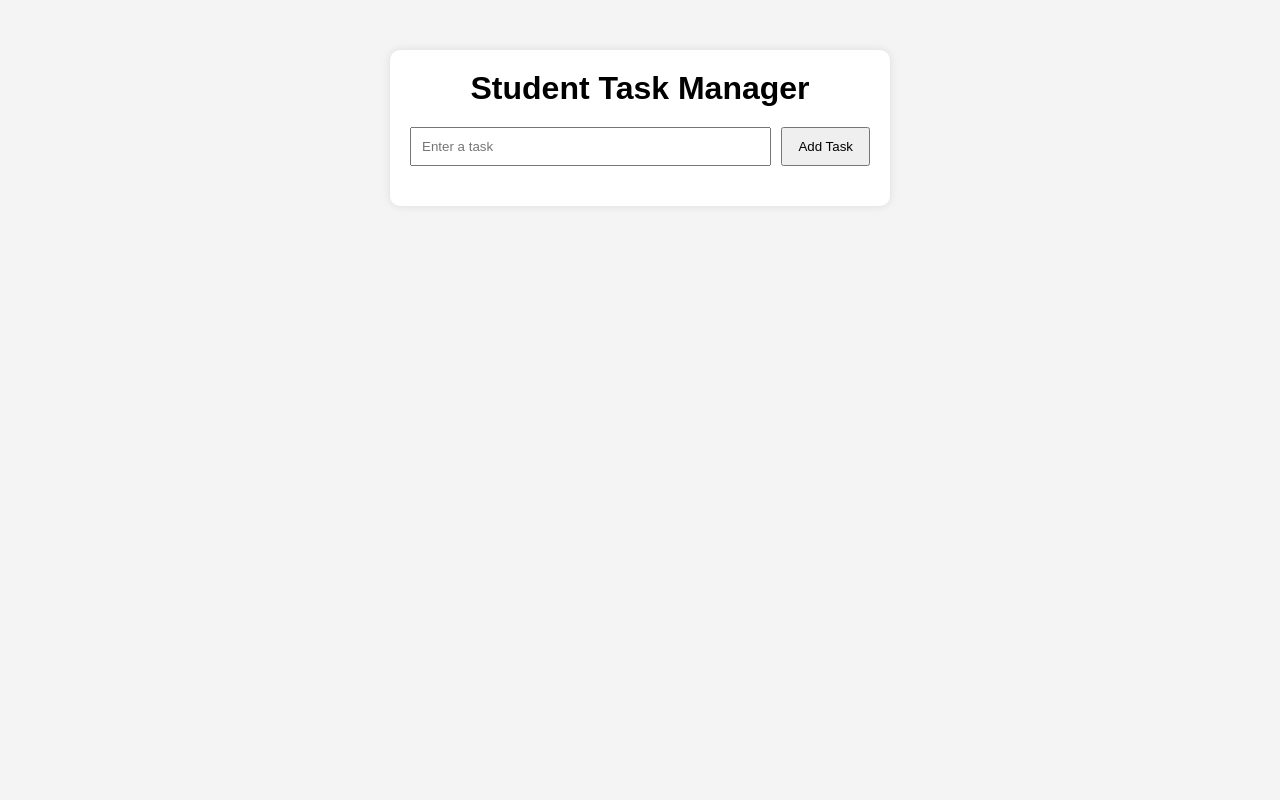
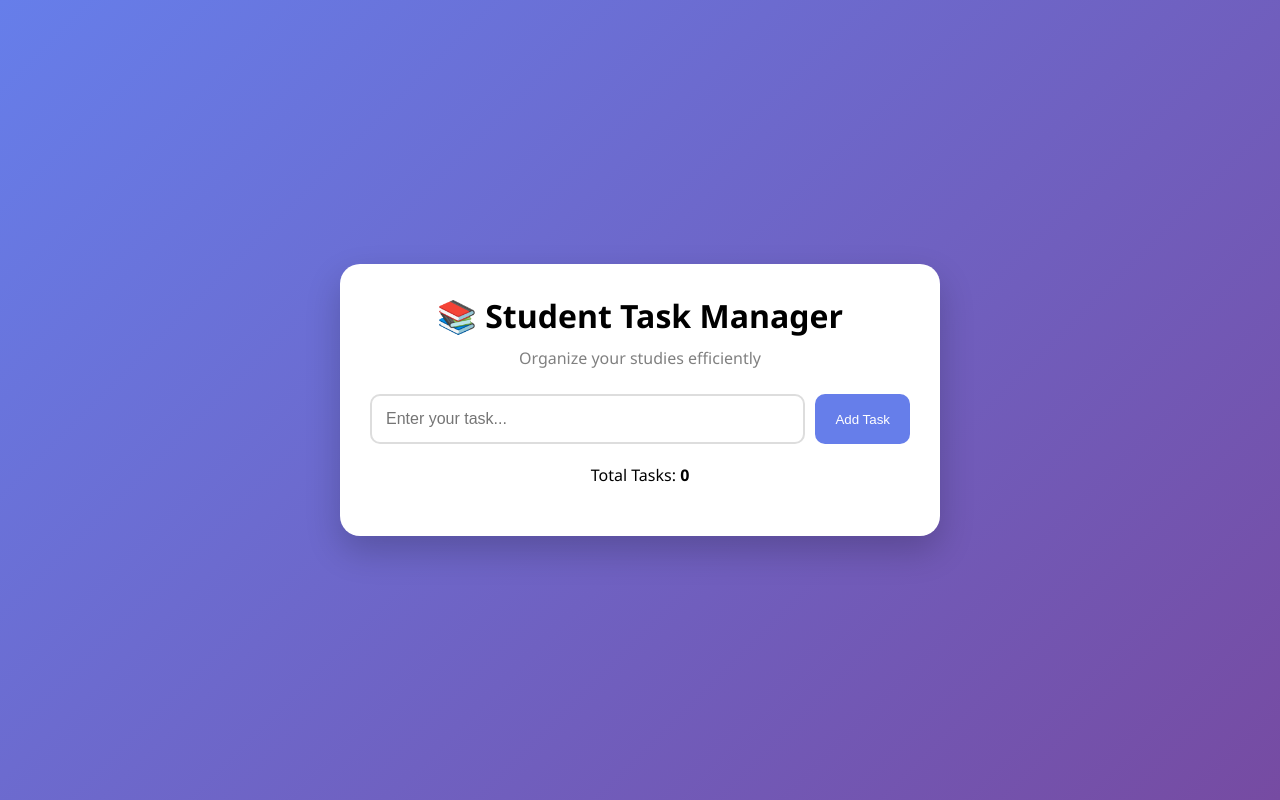
Before and after one commit to bobbybisht27/student-task-manager, a plain HTML site: page index.html in a window 1280 px wide. Drawn offline with Linux system fonts and the light colour scheme.

Commit message:
Improved UI design

```diff
--- a/index.html
+++ b/index.html
@@ -9,17 +9,28 @@
 <body>
 
     <div class="container">
-        <h1>Student Task Manager</h1>
+
+        <h1>📚 Student Task Manager</h1>
+        <p class="subtitle">Organize your studies efficiently</p>
 
         <div class="task-input">
-            <input type="text" id="taskInput" placeholder="Enter a task">
-            <button>Add Task</button>
+            <input
+                type="text"
+                id="taskInput"
+                placeholder="Enter your task..."
+            >
+            <button id="addBtn">Add Task</button>
         </div>
 
-        <ul id="taskList">
-        </ul>
+        <div class="task-stats">
+            <span>Total Tasks: <strong id="taskCount">0</strong></span>
+        </div>
+
+        <ul id="taskList"></ul>
+
     </div>
 
     <script src="script.js"></script>
+
 </body>
 </html>
--- a/style.css
+++ b/style.css
@@ -1,53 +1,85 @@
-* {
-    margin: 0;
-    padding: 0;
-    box-sizing: border-box;
+*{
+    margin:0;
+    padding:0;
+    box-sizing:border-box;
 }
 
-body {
-    font-family: Arial, sans-serif;
-    background-color: #f4f4f4;
-    display: flex;
-    justify-content: center;
-    margin-top: 50px;
+body{
+    min-height:100vh;
+    display:flex;
+    justify-content:center;
+    align-items:center;
+    background:linear-gradient(135deg,#667eea,#764ba2);
+    font-family:'Segoe UI',sans-serif;
 }
 
-.container {
-    background: white;
-    padding: 20px;
-    width: 500px;
-    border-radius: 10px;
-    box-shadow: 0px 0px 10px rgba(0,0,0,0.1);
+.container{
+    width:90%;
+    max-width:600px;
+    background:white;
+    padding:30px;
+    border-radius:20px;
+    box-shadow:0 15px 35px rgba(0,0,0,0.2);
 }
 
-h1 {
-    text-align: center;
-    margin-bottom: 20px;
+h1{
+    text-align:center;
+    margin-bottom:10px;
 }
 
-.task-input {
-    display: flex;
-    gap: 10px;
+.subtitle{
+    text-align:center;
+    color:gray;
+    margin-bottom:25px;
 }
 
-input {
-    flex: 1;
-    padding: 10px;
+.task-input{
+    display:flex;
+    gap:10px;
 }
 
-button {
-    padding: 10px 15px;
-    cursor: pointer;
+.task-input input{
+    flex:1;
+    padding:14px;
+    border:2px solid #ddd;
+    border-radius:10px;
+    outline:none;
+    font-size:16px;
 }
 
-ul {
-    list-style: none;
-    margin-top: 20px;
+.task-input input:focus{
+    border-color:#667eea;
 }
 
-li {
-    background: #f1f1f1;
-    padding: 10px;
-    margin-bottom: 10px;
-    border-radius: 5px;
+#addBtn{
+    padding:14px 20px;
+    border:none;
+    background:#667eea;
+    color:white;
+    border-radius:10px;
+    cursor:pointer;
+    transition:0.3s;
 }
+
+#addBtn:hover{
+    transform:translateY(-2px);
+}
+
+.task-stats{
+    margin:20px 0;
+    text-align:center;
+}
+
+#taskList{
+    list-style:none;
+}
+
+#taskList li{
+    background:#f4f4f4;
+    padding:15px;
+    margin-bottom:10px;
+    border-radius:10px;
+    display:flex;
+    justify-content:space-between;
+    align-items:center;
+}
```
